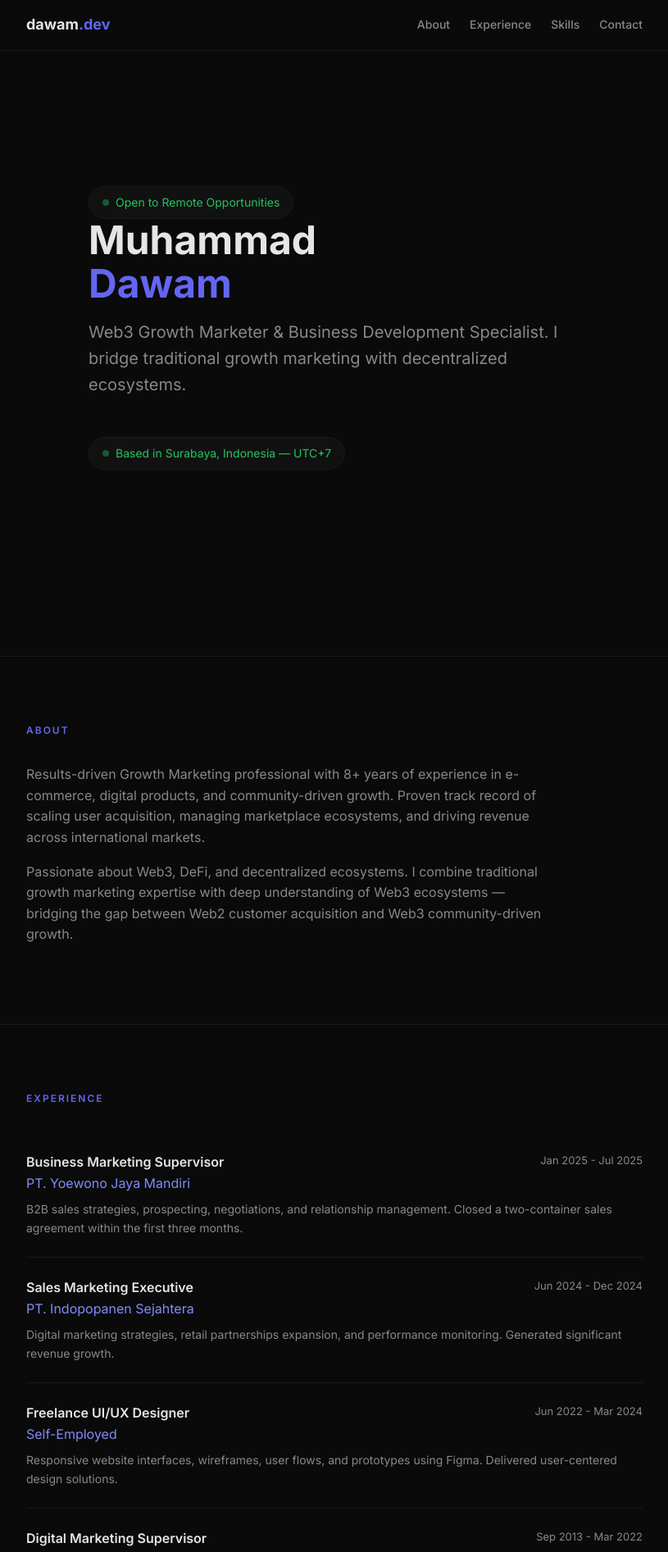
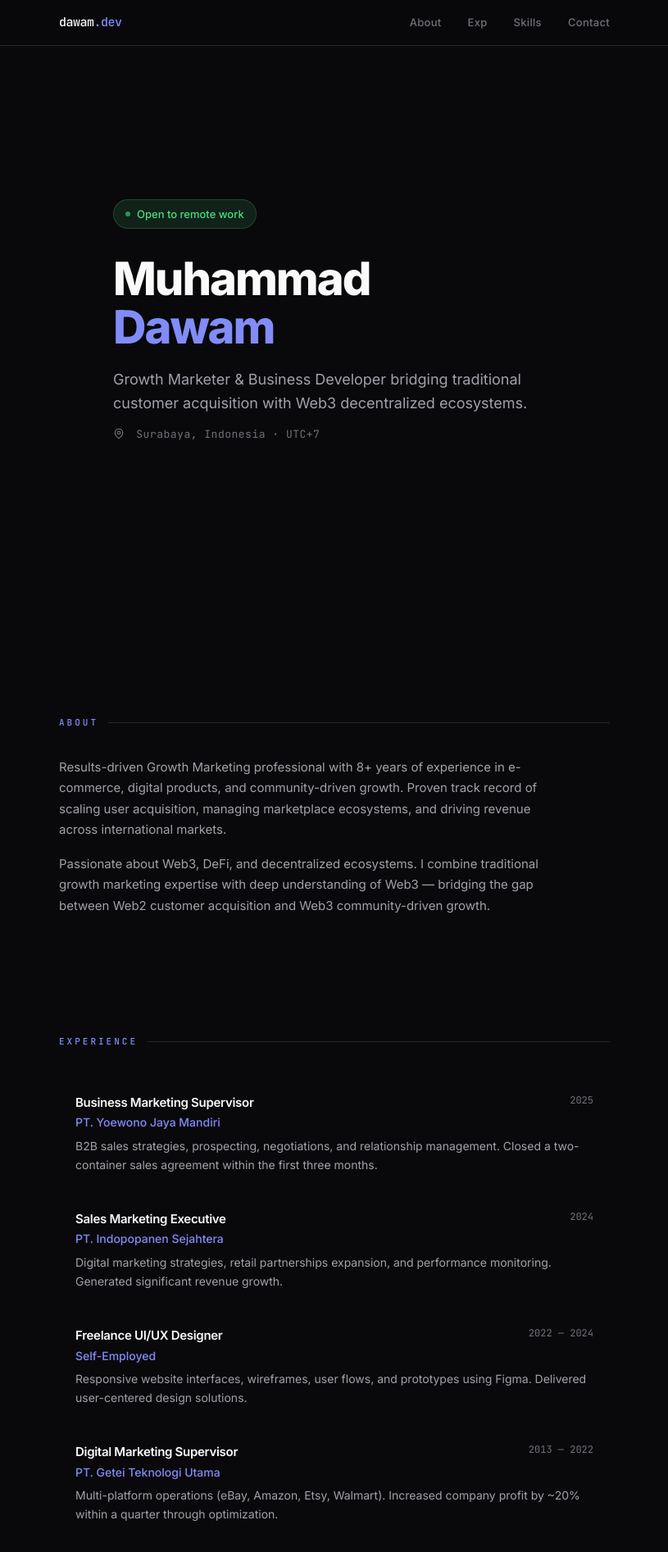
Before and after one commit to muhdawam94/muhdawam94.github.io, a plain HTML site: page index.html in a window 1280 px wide. Shown: the top 1893 px of the page at 82% size, without its empty margins (232-1047 px from the left). Drawn offline with Linux system fonts and the light colour scheme.

Commit message:
design: improved typography, animations, spacing

```diff
--- a/index.html
+++ b/index.html
@@ -6,33 +6,51 @@
     <title>Muhammad Dawam | Web3 Growth Marketer</title>
     <meta name="description" content="Web3 Growth Marketer & Business Development Specialist. 8+ years experience in digital marketing, community building, and DeFi ecosystems.">
     <link rel="preconnect" href="https://fonts.googleapis.com">
-    <link href="https://fonts.googleapis.com/css2?family=Inter:wght@300;400;500;600;700&display=swap" rel="stylesheet">
+    <link href="https://fonts.googleapis.com/css2?family=Inter:wght@300;400;500;600;700;800&family=JetBrains+Mono:wght@400;500&display=swap" rel="stylesheet">
     <style>
         * { margin: 0; padding: 0; box-sizing: border-box; }
 
         :root {
-            --bg: #0a0a0a;
-            --surface: #111111;
-            --border: #1a1a1a;
-            --text: #e5e5e5;
-            --text-muted: #888;
-            --accent: #6366f1;
-            --accent-light: #818cf8;
-            --green: #22c55e;
+            --bg: #09090b;
+            --surface: #18181b;
+            --surface-hover: #27272a;
+            --border: #27272a;
+            --text: #fafafa;
+            --text-secondary: #a1a1aa;
+            --text-muted: #71717a;
+            --accent: #818cf8;
+            --accent-dim: rgba(129,140,248,0.12);
+            --green: #4ade80;
+            --green-dim: rgba(74,222,128,0.12);
+            --radius: 12px;
         }
 
+        html { scroll-behavior: smooth; }
+
         body {
-            font-family: 'Inter', -apple-system, sans-serif;
+            font-family: 'Inter', -apple-system, BlinkMacSystemFont, sans-serif;
             background: var(--bg);
             color: var(--text);
-            line-height: 1.6;
+            line-height: 1.7;
             -webkit-font-smoothing: antialiased;
+            overflow-x: hidden;
         }
 
         .container {
-            max-width: 800px;
+            max-width: 720px;
             margin: 0 auto;
             padding: 0 24px;
+        }
+
+        /* FADE IN ANIMATION */
+        .fade-in {
+            opacity: 0;
+            transform: translateY(24px);
+            transition: opacity 0.7s ease, transform 0.7s ease;
+        }
+        .fade-in.visible {
+            opacity: 1;
+            transform: translateY(0);
         }
 
         /* NAV */
@@ -40,163 +58,227 @@
             position: fixed;
             top: 0;
             width: 100%;
-            background: rgba(10,10,10,0.8);
-            backdrop-filter: blur(20px);
+            background: rgba(9,9,11,0.85);
+            backdrop-filter: blur(16px) saturate(180%);
+            -webkit-backdrop-filter: blur(16px) saturate(180%);
             border-bottom: 1px solid var(--border);
             z-index: 100;
-            padding: 16px 0;
+            padding: 0 24px;
+            height: 56px;
         }
         nav .container {
             display: flex;
             justify-content: space-between;
             align-items: center;
+            height: 100%;
         }
         .logo {
-            font-weight: 700;
-            font-size: 18px;
+            font-family: 'JetBrains Mono', monospace;
+            font-weight: 500;
+            font-size: 15px;
             color: var(--text);
             text-decoration: none;
+            letter-spacing: -0.5px;
         }
         .logo span { color: var(--accent); }
-        .nav-links { display: flex; gap: 24px; }
+        .nav-links { display: flex; gap: 32px; }
         .nav-links a {
             color: var(--text-muted);
             text-decoration: none;
-            font-size: 14px;
+            font-size: 13px;
             font-weight: 500;
-            transition: color 0.2s;
+            letter-spacing: 0.3px;
+            transition: color 0.25s;
+            position: relative;
+        }
+        .nav-links a::after {
+            content: '';
+            position: absolute;
+            bottom: -4px;
+            left: 0;
+            width: 0;
+            height: 1.5px;
+            background: var(--accent);
+            transition: width 0.25s;
         }
         .nav-links a:hover { color: var(--text); }
+        .nav-links a:hover::after { width: 100%; }
 
         /* HERO */
         .hero {
             min-height: 100vh;
             display: flex;
-            align-items: center;
-            padding-top: 80px;
+            flex-direction: column;
+            justify-content: center;
+            padding-top: 56px;
         }
-        .hero h1 {
-            font-size: 48px;
-            font-weight: 700;
-            line-height: 1.1;
-            margin-bottom: 16px;
-        }
-        .hero h1 span { color: var(--accent); }
-        .hero .subtitle {
-            font-size: 20px;
-            color: var(--text-muted);
-            margin-bottom: 32px;
-            max-width: 600px;
-        }
-        .status {
+        .hero-badge {
             display: inline-flex;
             align-items: center;
             gap: 8px;
-            background: var(--surface);
-            border: 1px solid var(--border);
+            background: var(--green-dim);
+            border: 1px solid rgba(74,222,128,0.2);
             border-radius: 100px;
-            padding: 8px 16px;
-            font-size: 14px;
+            padding: 6px 14px;
+            font-size: 13px;
+            font-weight: 500;
             color: var(--green);
+            width: fit-content;
+            margin-bottom: 32px;
         }
-        .status::before {
+        .hero-badge::before {
             content: '';
-            width: 8px;
-            height: 8px;
+            width: 6px;
+            height: 6px;
             background: var(--green);
             border-radius: 50%;
-            animation: pulse 2s infinite;
+            animation: pulse 2s ease-in-out infinite;
         }
         @keyframes pulse {
-            0%, 100% { opacity: 1; }
-            50% { opacity: 0.4; }
+            0%, 100% { opacity: 1; box-shadow: 0 0 0 0 rgba(74,222,128,0.4); }
+            50% { opacity: 0.6; box-shadow: 0 0 0 6px rgba(74,222,128,0); }
+        }
+        .hero h1 {
+            font-size: 56px;
+            font-weight: 800;
+            line-height: 1.05;
+            letter-spacing: -2px;
+            margin-bottom: 20px;
+        }
+        .hero h1 .accent { color: var(--accent); }
+        .hero .tagline {
+            font-size: 18px;
+            color: var(--text-secondary);
+            margin-bottom: 12px;
+            max-width: 540px;
+            line-height: 1.6;
+        }
+        .hero .location {
+            font-family: 'JetBrains Mono', monospace;
+            font-size: 13px;
+            color: var(--text-muted);
+            letter-spacing: 0.5px;
+        }
+        .hero .location svg {
+            vertical-align: -2px;
+            margin-right: 6px;
         }
 
         /* SECTION */
-        section { padding: 80px 0; }
-        section + section { border-top: 1px solid var(--border); }
-        .section-title {
-            font-size: 12px;
-            font-weight: 600;
+        section { padding: 72px 0; }
+        .section-label {
+            font-family: 'JetBrains Mono', monospace;
+            font-size: 11px;
+            font-weight: 500;
             text-transform: uppercase;
-            letter-spacing: 2px;
+            letter-spacing: 3px;
             color: var(--accent);
             margin-bottom: 32px;
+            display: flex;
+            align-items: center;
+            gap: 12px;
+        }
+        .section-label::after {
+            content: '';
+            flex: 1;
+            height: 1px;
+            background: var(--border);
         }
 
         /* ABOUT */
         .about p {
-            color: var(--text-muted);
-            font-size: 16px;
+            color: var(--text-secondary);
+            font-size: 15px;
             margin-bottom: 16px;
-            max-width: 650px;
+            max-width: 600px;
         }
+        .about p:last-child { margin-bottom: 0; }
 
         /* EXPERIENCE */
+        .exp-list { display: flex; flex-direction: column; gap: 2px; }
         .exp-item {
-            padding: 24px 0;
+            padding: 20px;
+            border-radius: var(--radius);
+            transition: background 0.25s;
         }
-        .exp-item + .exp-item { border-top: 1px solid var(--border); }
-        .exp-header {
+        .exp-item:hover { background: var(--surface); }
+        .exp-meta {
             display: flex;
             justify-content: space-between;
             align-items: flex-start;
-            margin-bottom: 8px;
+            margin-bottom: 6px;
             flex-wrap: wrap;
-            gap: 8px;
+            gap: 4px;
         }
-        .exp-title {
+        .exp-role {
             font-weight: 600;
-            font-size: 16px;
+            font-size: 15px;
+            letter-spacing: -0.3px;
         }
-        .exp-company { color: var(--accent-light); }
+        .exp-company {
+            font-size: 14px;
+            color: var(--accent);
+            font-weight: 500;
+        }
         .exp-date {
-            font-size: 13px;
+            font-family: 'JetBrains Mono', monospace;
+            font-size: 12px;
             color: var(--text-muted);
             white-space: nowrap;
         }
         .exp-desc {
-            color: var(--text-muted);
+            color: var(--text-secondary);
             font-size: 14px;
+            line-height: 1.6;
         }
 
         /* SKILLS */
         .skills-grid {
             display: grid;
-            grid-template-columns: repeat(auto-fill, minmax(200px, 1fr));
-            gap: 16px;
+            grid-template-columns: repeat(2, 1fr);
+            gap: 12px;
         }
         .skill-card {
             background: var(--surface);
             border: 1px solid var(--border);
-            border-radius: 12px;
+            border-radius: var(--radius);
             padding: 20px;
+            transition: border-color 0.25s, transform 0.25s;
+        }
+        .skill-card:hover {
+            border-color: var(--accent);
+            transform: translateY(-2px);
         }
         .skill-card h3 {
-            font-size: 14px;
+            font-size: 13px;
             font-weight: 600;
             margin-bottom: 12px;
-            color: var(--accent-light);
+            color: var(--accent);
+            font-family: 'JetBrains Mono', monospace;
+            letter-spacing: -0.3px;
         }
         .skill-card ul {
             list-style: none;
             font-size: 13px;
-            color: var(--text-muted);
+            color: var(--text-secondary);
         }
         .skill-card li {
-            padding: 4px 0;
+            padding: 3px 0;
+            display: flex;
+            align-items: center;
+            gap: 8px;
         }
         .skill-card li::before {
-            content: '>';
-            color: var(--accent);
-            margin-right: 8px;
-            font-weight: 700;
+            content: '~';
+            color: var(--text-muted);
+            font-family: 'JetBrains Mono', monospace;
+            font-size: 11px;
         }
 
         /* CONTACT */
         .contact-links {
             display: flex;
-            gap: 16px;
+            gap: 10px;
             flex-wrap: wrap;
         }
         .contact-links a {
@@ -205,34 +287,47 @@
             gap: 8px;
             background: var(--surface);
             border: 1px solid var(--border);
-            border-radius: 8px;
-            padding: 12px 20px;
-            color: var(--text);
+            border-radius: 100px;
+            padding: 10px 18px;
+            color: var(--text-secondary);
             text-decoration: none;
-            font-size: 14px;
+            font-size: 13px;
             font-weight: 500;
-            transition: all 0.2s;
+            transition: all 0.25s;
         }
         .contact-links a:hover {
             border-color: var(--accent);
-            background: rgba(99,102,241,0.1);
+            color: var(--text);
+            background: var(--accent-dim);
+            transform: translateY(-1px);
         }
+        .contact-links a svg {
+            width: 14px;
+            height: 14px;
+            opacity: 0.7;
+        }
+        .contact-links a:hover svg { opacity: 1; }
 
         /* FOOTER */
         footer {
-            padding: 40px 0;
+            padding: 32px 0;
             text-align: center;
+            border-top: 1px solid var(--border);
+        }
+        footer p {
+            font-family: 'JetBrains Mono', monospace;
+            font-size: 12px;
             color: var(--text-muted);
-            font-size: 13px;
-            border-top: 1px solid var(--border);
         }
 
         @media (max-width: 640px) {
-            .hero h1 { font-size: 32px; }
-            .hero .subtitle { font-size: 16px; }
-            .nav-links { gap: 16px; }
-            .nav-links a { font-size: 13px; }
+            .hero h1 { font-size: 40px; letter-spacing: -1.5px; }
+            .hero .tagline { font-size: 16px; }
+            .nav-links { gap: 20px; }
+            .nav-links a { font-size: 12px; }
             .skills-grid { grid-template-columns: 1fr; }
+            .contact-links { flex-direction: column; }
+            .contact-links a { justify-content: center; }
         }
     </style>
 </head>
@@ -242,7 +337,7 @@
             <a href="#" class="logo">dawam<span>.dev</span></a>
             <div class="nav-links">
                 <a href="#about">About</a>
-                <a href="#experience">Experience</a>
+                <a href="#experience">Exp</a>
                 <a href="#skills">Skills</a>
                 <a href="#contact">Contact</a>
             </div>
@@ -251,74 +346,80 @@
 
     <section class="hero">
         <div class="container">
-            <div class="status">Open to Remote Opportunities</div>
-            <h1>Muhammad<br><span>Dawam</span></h1>
-            <p class="subtitle">Web3 Growth Marketer & Business Development Specialist. I bridge traditional growth marketing with decentralized ecosystems.</p>
-            <div class="status" style="margin-top: 16px;">Based in Surabaya, Indonesia &mdash; UTC+7</div>
+            <div class="hero-badge fade-in">Open to remote work</div>
+            <h1 class="fade-in">Muhammad<br><span class="accent">Dawam</span></h1>
+            <p class="tagline fade-in">Growth Marketer & Business Developer bridging traditional customer acquisition with Web3 decentralized ecosystems.</p>
+            <p class="location fade-in">
+                <svg width="14" height="14" viewBox="0 0 24 24" fill="none" stroke="currentColor" stroke-width="2"><path d="M20 10c0 6-8 12-8 12s-8-6-8-12a8 8 0 0 1 16 0Z"/><circle cx="12" cy="10" r="3"/></svg>
+                Surabaya, Indonesia &middot; UTC+7
+            </p>
         </div>
     </section>
 
-    <section id="about" class="about">
+    <section id="about" class="fade-in">
         <div class="container">
-            <h2 class="section-title">About</h2>
+            <h2 class="section-label">About</h2>
+            <div class="about">
                 <p>Results-driven Growth Marketing professional with 8+ years of experience in e-commerce, digital products, and community-driven growth. Proven track record of scaling user acquisition, managing marketplace ecosystems, and driving revenue across international markets.</p>
-            <p>Passionate about Web3, DeFi, and decentralized ecosystems. I combine traditional growth marketing expertise with deep understanding of Web3 ecosystems &mdash; bridging the gap between Web2 customer acquisition and Web3 community-driven growth.</p>
+                <p>Passionate about Web3, DeFi, and decentralized ecosystems. I combine traditional growth marketing expertise with deep understanding of Web3 &mdash; bridging the gap between Web2 customer acquisition and Web3 community-driven growth.</p>
+            </div>
         </div>
     </section>
 
-    <section id="experience">
+    <section id="experience" class="fade-in">
         <div class="container">
-            <h2 class="section-title">Experience</h2>
-
+            <h2 class="section-label">Experience</h2>
+            <div class="exp-list">
                 <div class="exp-item">
-                <div class="exp-header">
+                    <div class="exp-meta">
                         <div>
-                        <div class="exp-title">Business Marketing Supervisor</div>
+                            <div class="exp-role">Business Marketing Supervisor</div>
                             <div class="exp-company">PT. Yoewono Jaya Mandiri</div>
                         </div>
-                    <div class="exp-date">Jan 2025 - Jul 2025</div>
+                        <div class="exp-date">2025</div>
                     </div>
                     <p class="exp-desc">B2B sales strategies, prospecting, negotiations, and relationship management. Closed a two-container sales agreement within the first three months.</p>
                 </div>
 
                 <div class="exp-item">
-                <div class="exp-header">
+                    <div class="exp-meta">
                         <div>
-                        <div class="exp-title">Sales Marketing Executive</div>
+                            <div class="exp-role">Sales Marketing Executive</div>
                             <div class="exp-company">PT. Indopopanen Sejahtera</div>
                         </div>
-                    <div class="exp-date">Jun 2024 - Dec 2024</div>
+                        <div class="exp-date">2024</div>
                     </div>
                     <p class="exp-desc">Digital marketing strategies, retail partnerships expansion, and performance monitoring. Generated significant revenue growth.</p>
                 </div>
 
                 <div class="exp-item">
-                <div class="exp-header">
+                    <div class="exp-meta">
                         <div>
-                        <div class="exp-title">Freelance UI/UX Designer</div>
+                            <div class="exp-role">Freelance UI/UX Designer</div>
                             <div class="exp-company">Self-Employed</div>
                         </div>
-                    <div class="exp-date">Jun 2022 - Mar 2024</div>
+                        <div class="exp-date">2022 &mdash; 2024</div>
                     </div>
                     <p class="exp-desc">Responsive website interfaces, wireframes, user flows, and prototypes using Figma. Delivered user-centered design solutions.</p>
                 </div>
 
                 <div class="exp-item">
-                <div class="exp-header">
+                    <div class="exp-meta">
                         <div>
-                        <div class="exp-title">Digital Marketing Supervisor</div>
+                            <div class="exp-role">Digital Marketing Supervisor</div>
                             <div class="exp-company">PT. Getei Teknologi Utama</div>
                         </div>
-                    <div class="exp-date">Sep 2013 - Mar 2022</div>
+                        <div class="exp-date">2013 &mdash; 2022</div>
                     </div>
                     <p class="exp-desc">Multi-platform operations (eBay, Amazon, Etsy, Walmart). Increased company profit by ~20% within a quarter through optimization.</p>
                 </div>
             </div>
+        </div>
     </section>
 
-    <section id="skills">
+    <section id="skills" class="fade-in">
         <div class="container">
-            <h2 class="section-title">Skills</h2>
+            <h2 class="section-label">Skills</h2>
             <div class="skills-grid">
                 <div class="skill-card">
                     <h3>Web3 & DeFi</h3>
@@ -333,7 +434,7 @@
                 <div class="skill-card">
                     <h3>Marketing</h3>
                     <ul>
-                        <li>SEO/SEM</li>
+                        <li>SEO / SEM</li>
                         <li>Email Marketing</li>
                         <li>Content Strategy</li>
                         <li>A/B Testing</li>
@@ -355,7 +456,7 @@
                     <ul>
                         <li>Figma / Canva</li>
                         <li>Discord / Telegram</li>
-                        <li>Twitter/X</li>
+                        <li>Twitter / X</li>
                         <li>Notion / Slack</li>
                         <li>Google Analytics</li>
                     </ul>
@@ -364,25 +465,24 @@
         </div>
     </section>
 
-    <section id="contact">
+    <section id="contact" class="fade-in">
         <div class="container">
-            <h2 class="section-title">Get in Touch</h2>
-            <p style="color: var(--text-muted); margin-bottom: 24px; font-size: 16px;">Interested in working together? Let's connect.</p>
+            <h2 class="section-label">Contact</h2>
             <div class="contact-links">
                 <a href="mailto:muhdawam94@gmail.com">
-                    <svg width="16" height="16" viewBox="0 0 24 24" fill="none" stroke="currentColor" stroke-width="2"><rect x="2" y="4" width="20" height="16" rx="2"/><path d="m22 7-8.97 5.7a1.94 1.94 0 0 1-2.06 0L2 7"/></svg>
+                    <svg viewBox="0 0 24 24" fill="none" stroke="currentColor" stroke-width="2"><rect x="2" y="4" width="20" height="16" rx="2"/><path d="m22 7-8.97 5.7a1.94 1.94 0 0 1-2.06 0L2 7"/></svg>
                     Email
                 </a>
-                <a href="https://linkedin.com/in/muh-dawam" target="_blank">
-                    <svg width="16" height="16" viewBox="0 0 24 24" fill="none" stroke="currentColor" stroke-width="2"><path d="M16 8a6 6 0 0 1 6 6v7h-4v-7a2 2 0 0 0-2-2 2 2 0 0 0-2 2v7h-4v-7a6 6 0 0 1 6-6z"/><rect x="2" y="9" width="4" height="12"/><circle cx="4" cy="4" r="2"/></svg>
+                <a href="https://linkedin.com/in/muh-dawam" target="_blank" rel="noopener">
+                    <svg viewBox="0 0 24 24" fill="none" stroke="currentColor" stroke-width="2"><path d="M16 8a6 6 0 0 1 6 6v7h-4v-7a2 2 0 0 0-2-2 2 2 0 0 0-2 2v7h-4v-7a6 6 0 0 1 6-6z"/><rect x="2" y="9" width="4" height="12"/><circle cx="4" cy="4" r="2"/></svg>
                     LinkedIn
                 </a>
-                <a href="https://github.com/muhdawam94" target="_blank">
-                    <svg width="16" height="16" viewBox="0 0 24 24" fill="none" stroke="currentColor" stroke-width="2"><path d="M15 22v-4a4.8 4.8 0 0 0-1-3.5c3 0 6-2 6-5.5.08-1.25-.27-2.48-1-3.5.28-1.15.28-2.35 0-3.5 0 0-1 0-3 1.5-2.64-.5-5.36-.5-8 0C6 2 5 2 5 2c-.3 1.15-.3 2.35 0 3.5A5.403 5.403 0 0 0 4 9c0 3.5 3 5.5 6 5.5-.39.49-.68 1.05-.85 1.65-.17.6-.22 1.23-.15 1.85v4"/><path d="M9 18c-4.51 2-5-2-7-2"/></svg>
+                <a href="https://github.com/muhdawam94" target="_blank" rel="noopener">
+                    <svg viewBox="0 0 24 24" fill="none" stroke="currentColor" stroke-width="2"><path d="M15 22v-4a4.8 4.8 0 0 0-1-3.5c3 0 6-2 6-5.5.08-1.25-.27-2.48-1-3.5.28-1.15.28-2.35 0-3.5 0 0-1 0-3 1.5-2.64-.5-5.36-.5-8 0C6 2 5 2 5 2c-.3 1.15-.3 2.35 0 3.5A5.403 5.403 0 0 0 4 9c0 3.5 3 5.5 6 5.5-.39.49-.68 1.05-.85 1.65-.17.6-.22 1.23-.15 1.85v4"/><path d="M9 18c-4.51 2-5-2-7-2"/></svg>
                     GitHub
                 </a>
-                <a href="https://linktr.ee/muhdawam" target="_blank">
-                    <svg width="16" height="16" viewBox="0 0 24 24" fill="none" stroke="currentColor" stroke-width="2"><path d="M10 13a5 5 0 0 0 7.54.54l3-3a5 5 0 0 0-7.07-7.07l-1.72 1.71"/><path d="M14 11a5 5 0 0 0-7.54-.54l-3 3a5 5 0 0 0 7.07 7.07l1.71-1.71"/></svg>
+                <a href="https://linktr.ee/muhdawam" target="_blank" rel="noopener">
+                    <svg viewBox="0 0 24 24" fill="none" stroke="currentColor" stroke-width="2"><path d="M10 13a5 5 0 0 0 7.54.54l3-3a5 5 0 0 0-7.07-7.07l-1.72 1.71"/><path d="M14 11a5 5 0 0 0-7.54-.54l-3 3a5 5 0 0 0 7.07 7.07l1.71-1.71"/></svg>
                     Links
                 </a>
             </div>
@@ -391,17 +491,26 @@
 
     <footer>
         <div class="container">
-            <p>&copy; 2026 Muhammad Dawam. Built with passion for Web3.</p>
+            <p>&copy; 2026 &middot; Muhammad Dawam</p>
         </div>
     </footer>
 
     <script>
-        // Smooth scroll
-        document.querySelectorAll('a[href^="#"]').forEach(a => {
-            a.addEventListener('click', e => {
-                e.preventDefault();
-                document.querySelector(a.getAttribute('href')).scrollIntoView({ behavior: 'smooth' });
+        // Fade-in on scroll
+        const observer = new IntersectionObserver((entries) => {
+            entries.forEach(entry => {
+                if (entry.isIntersecting) {
+                    entry.target.classList.add('visible');
+                    observer.unobserve(entry.target);
+                }
             });
+        }, { threshold: 0.15 });
+
+        document.querySelectorAll('.fade-in').forEach(el => observer.observe(el));
+
+        // Stagger hero children
+        document.querySelectorAll('.hero .fade-in').forEach((el, i) => {
+            el.style.transitionDelay = `${i * 0.12}s`;
         });
     </script>
 </body>
```
Lines whose indentation alone changed are shown as unchanged.
